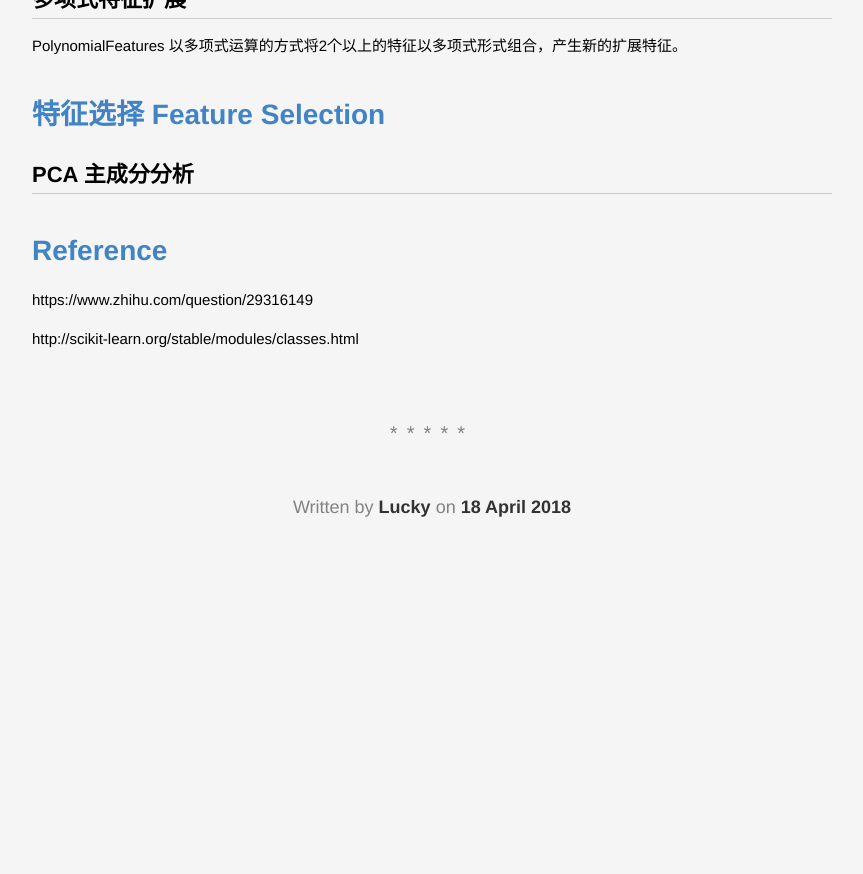
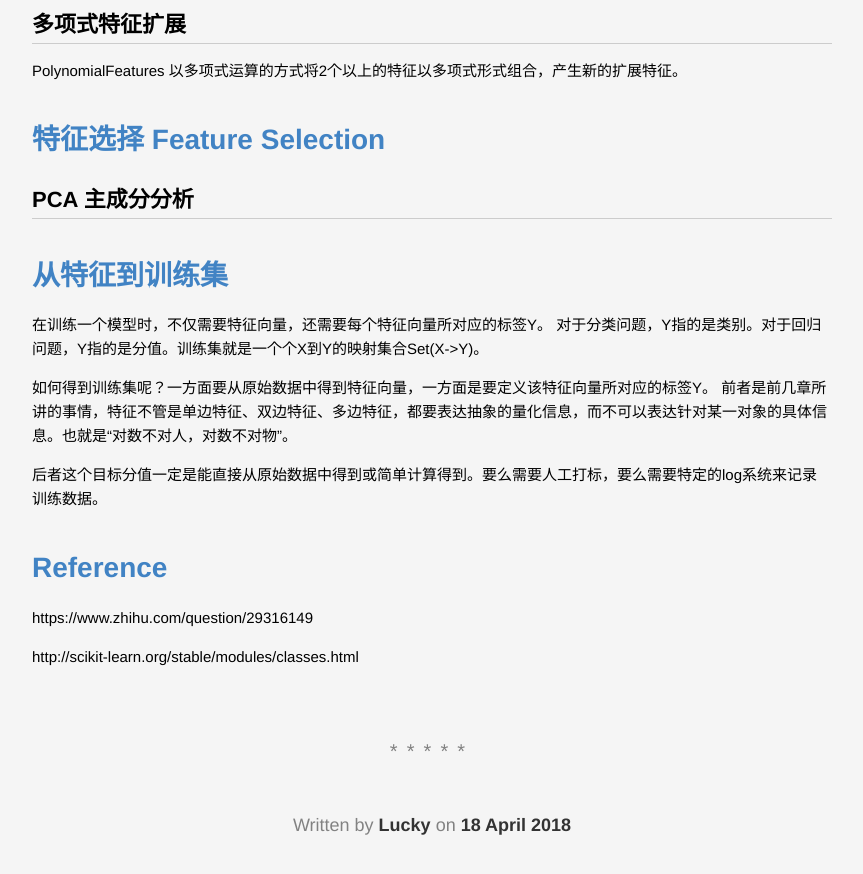
Before and after one commit to lucky521/blog, a Jekyll site: the page built from _posts/2018-04-18-feature-engineering.markdown, in a window 1280 px wide and 900 px high, scrolled down 2699 px. Shown: the top 874 px of the window, without its empty margins (208-1071 px from the left). Built offline with Jekyll 4.4.1, drawn with Linux system fonts in a browser that asks for light colours; before the commit the page ends 3348 px from its top, so only the background shows below that.

Commit message:
blog update

```diff
--- a/_posts/2017-10-26-tensorflow.markdown
+++ b/_posts/2017-10-26-tensorflow.markdown
@@ -200,3 +200,7 @@ https://github.com/davidsandberg/facenet
 ## spoken numbers pcm 数据集
 
 https://github.com/pannous/tensorflow-speech-recognition
+
+## WaveNet
+
+https://deepmind.com/blog/wavenet-generative-model-raw-audio/
--- a/_posts/2018-04-18-feature-engineering.markdown
+++ b/_posts/2018-04-18-feature-engineering.markdown
@@ -43,6 +43,11 @@ layout: post
 ## 特征向量到特征矩阵
 
 不管是图像像素、声音比特、汉语文字，还是表格数据，最后要交给机器学习算法来训练的“特征”总是一个矩阵，叫特征矩阵。其每一行是数据集的一条数据，叫作特征向量。其每一列是众多特征中的一个特征。
+
+
+
+
+
 
 
 
@@ -106,6 +111,18 @@ PolynomialFeatures 以多项式运算的方式将2个以上的特征以多项式
 
 
 
+# 从特征到训练集
+
+在训练一个模型时，不仅需要特征向量，还需要每个特征向量所对应的标签Y。
+对于分类问题，Y指的是类别。对于回归问题，Y指的是分值。训练集就是一个个X到Y的映射集合Set(X->Y)。
+
+如何得到训练集呢？一方面要从原始数据中得到特征向量，一方面是要定义该特征向量所对应的标签Y。
+前者是前几章所讲的事情，特征不管是单边特征、双边特征、多边特征，都要表达抽象的量化信息，而不可以表达针对某一对象的具体信息。也就是“对数不对人，对数不对物”。
+
+后者这个目标分值一定是能直接从原始数据中得到或简单计算得到。要么需要人工打标，要么需要特定的log系统来记录训练数据。
+
+
+
 
 # Reference
 
```
